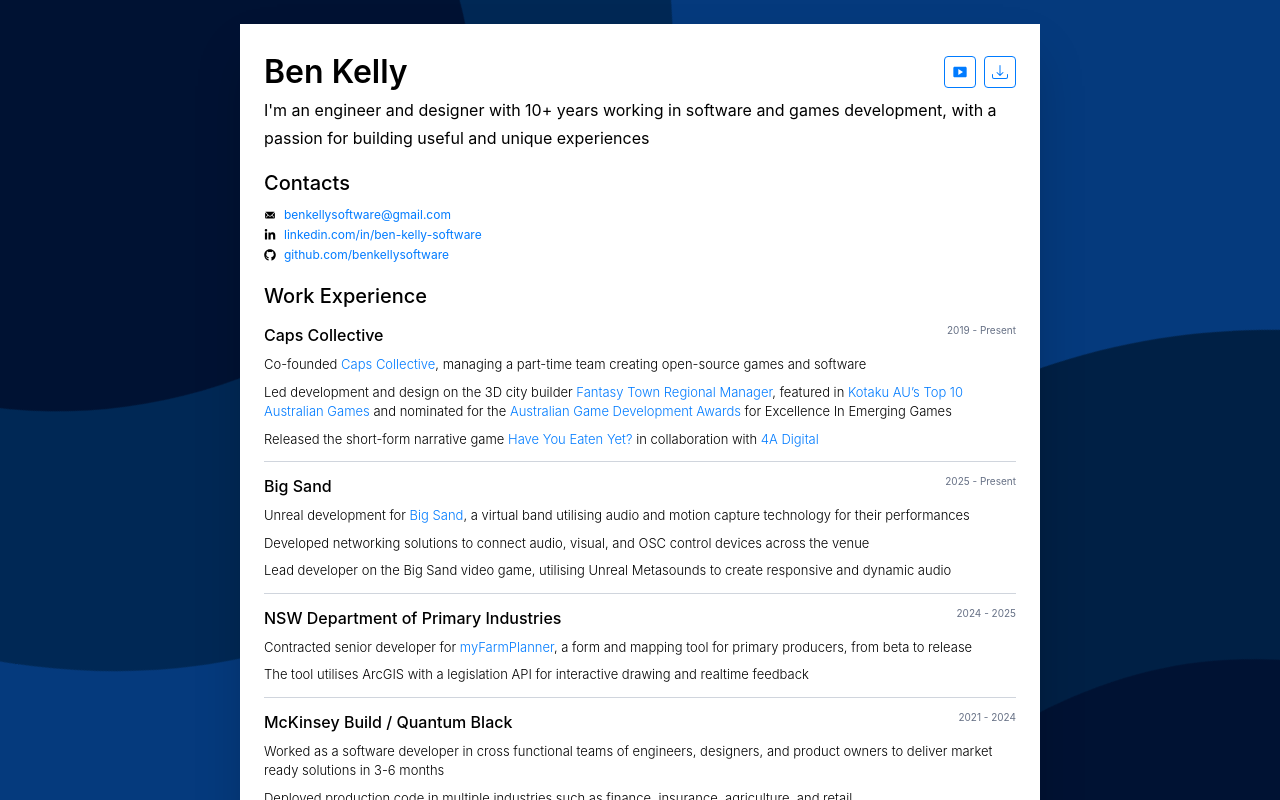
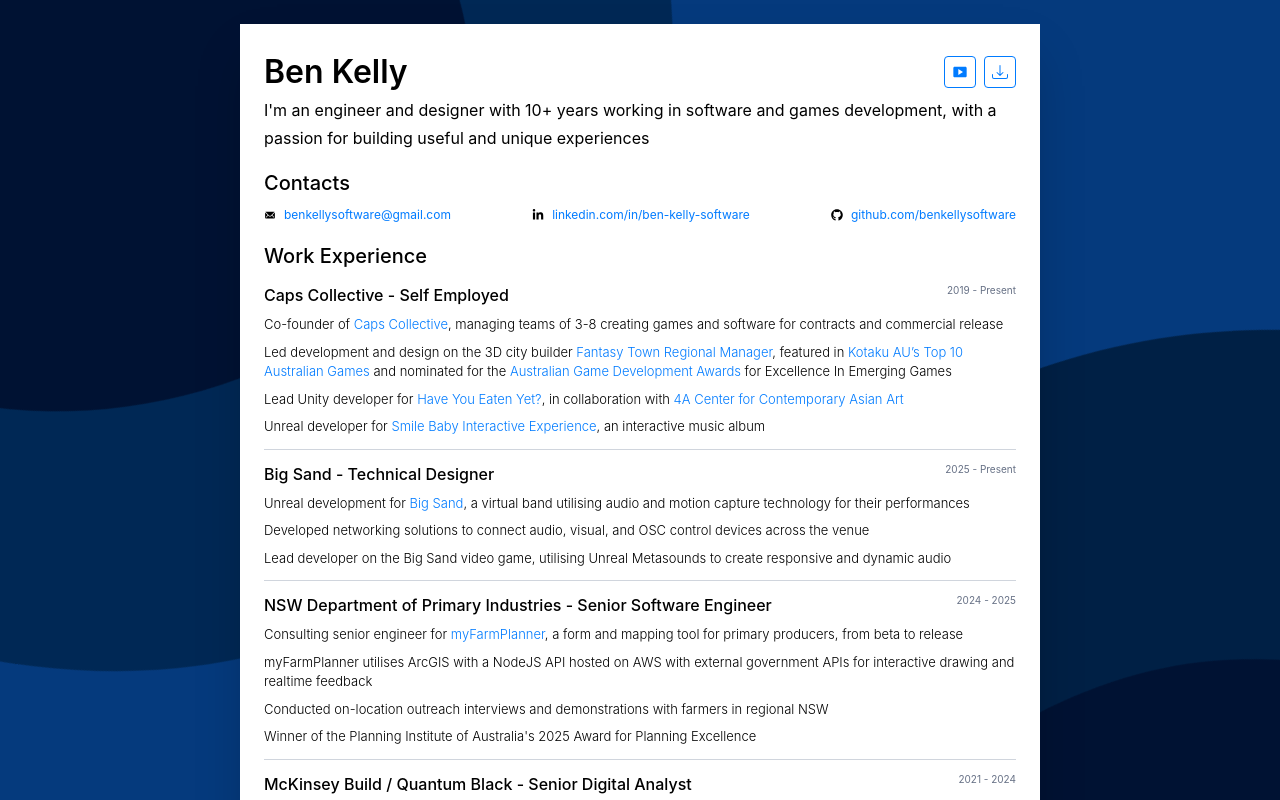
Before and after one commit to BenKellySoftware/benkellysoftware.github.io, a React (Vite) app: page / in a window 1280 px wide. Shown: the top 800 px of the page. Built offline with nearby package versions, Linux system fonts and the light colour scheme.

Commit message:
Software engineer catered resume

```diff
--- a/src/app.tsx
+++ b/src/app.tsx
@@ -1,89 +1,98 @@
+import ResumePDF from "./Ben Kelly - Software Engineer and Games Developer.pdf"
+import { Background } from "./background"
 import {
   AffinityLogo,
   CSharpLogo,
   D3Logo,
-  FigmaIcon, HighchartsLogo,
+  FigmaIcon,
+  HighchartsLogo,
   MiroIcon,
   PowerBiLogo,
   PythonLogo,
-  TypescriptLogo
+  TypescriptLogo,
 } from "./icons"
+import { BiLogoAws } from "react-icons/bi"
+import { BsDownload } from "react-icons/bs"
 import { FaGithub, FaLinkedinIn, FaPhone, FaUnity } from "react-icons/fa6"
 import { IoIosMail } from "react-icons/io"
-import { PiDatabaseFill } from "react-icons/pi"
+import { MdSmartDisplay } from "react-icons/md"
 import { SiArcgis, SiGodotengine, SiJira, SiUnrealengine } from "react-icons/si"
-import { VscAzureDevops } from "react-icons/vsc"
-import { Background } from "./background";
-import ResumePDF from "./Ben Kelly - Software Engineer and Games Developer.pdf"
-import { BsDownload } from "react-icons/bs";
-import { MdSmartDisplay } from "react-icons/md";
+import { VscAzure, VscAzureDevops } from "react-icons/vsc"
 
 function App() {
   const contacts = (
     <div className="contacts text-sm">
       <h2>Contacts</h2>
+      <div className="flex justify-between">
         <div className="gap-sm items-center hidden print:flex">
-        <FaPhone/>
+          <FaPhone />
           <a href="tel:+61450580772">0450 580 772</a>
         </div>
         <div className="flex gap-sm items-center">
-        <IoIosMail/>
+          <IoIosMail />
           <a href={links.email} target="_blank">
             benkellysoftware@gmail.com
           </a>
         </div>
         <div className="flex gap-sm items-center">
-        <FaLinkedinIn/>
-        <a href={links.linkedin} target="_blank">linkedin.com/in/ben-kelly-software</a>
+          <FaLinkedinIn />
+          <a href={links.linkedin} target="_blank">
+            linkedin.com/in/ben-kelly-software
+          </a>
         </div>
         <div className="flex gap-sm items-center">
-        <FaGithub/>
+          <FaGithub />
           <a href={links.github}>github.com/benkellysoftware</a>
+        </div>
       </div>
     </div>
   )
 
-  return <>
-    <Background/>
+  return (
+    <>
+      <Background />
       <div className="w-screen min-h-screen p-md flex flex-col justify-center items-center md:p-lg print:p-0">
         <div className="bg-white z-10 flex flex-col text-primary w-full shadow-2xl print:shadow-none md:aspect-a4 md:w-page print:w-screen">
           <div className="flex-grow">
-          <div className="p-lg">
+            <div className="p-lg print:pb-md">
               <div className="header">
                 <div className="flex justify-between items-center">
                   <h1>Ben Kelly</h1>
-                <div className="flex gap-sm">
+                  <div className="flex gap-sm print:hidden">
                     <a href={links.portfolio} download>
                       <button className="expand-btn portfolio-btn">
                         <span>Video Portfolio</span>
-                      <MdSmartDisplay style={{minWidth: 16, height: 16}} />
+                        <MdSmartDisplay style={{ minWidth: 16, height: 16 }} />
                       </button>
                     </a>
-                  <a href={ResumePDF} download className="print:hidden">
+                    <a href={ResumePDF} download>
                       <button className="expand-btn download-pdf">
                         <span>Download PDF</span>
-                      <BsDownload style={{minWidth: 16, height: 16}} />
+                        <BsDownload style={{ minWidth: 16, height: 16 }} />
                       </button>
                     </a>
                   </div>
                 </div>
                 <div className="text-lg">
-                I'm an engineer and designer with 10+ years working in software and games development, with a passion for building useful and unique experiences
+                  I'm an engineer and designer with 10+ years working in software and games development, with a passion
+                  for building useful and unique experiences
                 </div>
               </div>
-            <br/>
+              <br />
               {contacts}
               <div className="work-experience mt-md">
                 <h2>Work Experience</h2>
                 <div className="flex justify-between flex-wrap">
-                <h3>Caps Collective</h3>
+                  <h3>Caps Collective - Self Employed</h3>
                   <span className="text-tertiary">2019 - Present</span>
                 </div>
                 <ul>
                   <li>
-                  {"Co-founded "}
-                  <a href={links.capsCollective} target="_blank">Caps Collective</a>
-                  {", managing a part-time team creating open-source games and software"}
+                    {"Co-founder of "}
+                    <a href={links.capsCollective} target="_blank">
+                      Caps Collective
+                    </a>
+                    {", managing teams of 3-8 creating games and software for contracts and commercial release"}
                   </li>
                   <li>
                     {"Led development and design on the 3D city builder "}
@@ -101,81 +110,97 @@
                     {" for Excellence In Emerging Games"}
                   </li>
                   <li>
-                  {"Released the short-form narrative game "}
+                    {"Lead Unity developer for "}
                     <a href={links.hyet} target="_blank">
                       Have You Eaten Yet?
                     </a>
-                  {" in collaboration with "}
+                    {", in collaboration with "}
                     <a href={links.hyetDigital} target="_blank">
-                    4A Digital
+                      4A Center for Contemporary Asian Art
                     </a>
                   </li>
+                  <li>
+                    {"Unreal developer for "}
+                    <a href={links.smileBaby} target="_blank">
+                      Smile Baby Interactive Experience
+                    </a>
+                    {", an interactive music album"}
+                  </li>
                 </ul>
-              <hr/>
+                <hr />
                 <div className="flex justify-between flex-wrap">
-                <h3>Big Sand</h3>
+                  <h3>Big Sand - Technical Designer</h3>
                   <span className="text-tertiary">2025 - Present</span>
                 </div>
                 <ul>
                   <li>
                     {"Unreal development for "}
-                  <a href={links.bigSand} target="_blank">Big Sand</a>
+                    <a href={links.bigSand} target="_blank">
+                      Big Sand
+                    </a>
                     {", a virtual band utilising audio and motion capture technology for their performances"}
                   </li>
                   <li>
-                  {"Developed networking solutions to connect audio, visual, and OSC control devices across the venue"}
+                    {
+                      "Developed networking solutions to connect audio, visual, and OSC control devices across the venue"
+                    }
                   </li>
                   <li>
-                  {"Lead developer on the Big Sand video game, utilising Unreal Metasounds to create responsive and dynamic audio"}
+                    {
+                      "Lead developer on the Big Sand video game, utilising Unreal Metasounds to create responsive and dynamic audio"
+                    }
                   </li>
                 </ul>
-              <hr/>
+                <hr />
                 <div className="flex justify-between flex-wrap">
-                <h3>NSW Department of Primary Industries</h3>
+                  <h3>NSW Department of Primary Industries - Senior Software Engineer</h3>
                   <span className="text-tertiary">2024 - 2025</span>
                 </div>
                 <ul>
                   <li>
-                  {"Contracted senior developer for "}
+                    {"Consulting senior engineer for "}
                     <a href={links.myFarmPlanner} target="_blank">
                       myFarmPlanner
                     </a>
                     {", a form and mapping tool for primary producers, from beta to release"}
                   </li>
-                <li>The tool utilises ArcGIS with a legislation API for interactive drawing and realtime feedback</li>
+                  <li>
+                    myFarmPlanner utilises ArcGIS with a NodeJS API hosted on AWS with external government APIs for
+                    interactive drawing and realtime feedback
+                  </li>
+                  <li>Conducted on-location outreach interviews and demonstrations with farmers in regional NSW</li>
+                  <li>Winner of the Planning Institute of Australia's 2025 Award for Planning Excellence</li>
                 </ul>
-              <hr/>
+                <hr />
                 <div className="flex justify-between flex-wrap">
-                <h3>McKinsey Build / Quantum Black</h3>
+                  <h3>McKinsey Build / Quantum Black - Senior Digital Analyst</h3>
                   <span className="text-tertiary">2021 - 2024</span>
                 </div>
                 <ul>
                   <li>
-                  Worked as a software developer in cross functional teams of engineers, designers, and product owners to
-                  deliver market ready solutions in 3-6 months
+                    Worked as a software developer in cross functional teams of engineers, designers, and product owners
                   </li>
                   <li>
-                  Deployed production code in multiple industries such as finance, insurance, agriculture, and retail
+                    Deployed production code in multiple industries such as finance, agriculture, and retail in projects
+                    ranging from 2-8 months
                   </li>
                   <li>
-                  Led development and client implementation of the React component library for the Quantum Black Design
-                  System
+                    Led development and client implementation of the React component library for the Quantum Black
+                    Design System
                   </li>
                 </ul>
-              <hr/>
+                <hr />
                 <div className="flex justify-between flex-wrap">
-              <h3>Hypothesis</h3>
+                  <h3>Hypothesis - Software Engineer</h3>
                   <span className="text-tertiary">2020 - 2021</span>
                 </div>
                 <ul>
-                <li>Built web form and mapping tool to simplify the property development process for farmers by codifying
-                  government legislation
-                </li>
+                  <li>Developed the beta release of myFarmPlannner for the NSW Department of Primary Industries</li>
                   <li>Developed team agility analytics data capture and visualisation tools with Highcharts and D3</li>
                 </ul>
-              <hr/>
+                <hr />
                 <div className="flex justify-between flex-wrap">
-                <h3>Impulse Screen Media</h3>
+                  <h3>Impulse Screen Media - Software Engineer</h3>
                   <span className="text-tertiary">2016 - 2018</span>
                 </div>
                 <ul>
@@ -187,109 +212,107 @@
                   <li>On-site installation and configuration of servers for remote control</li>
                 </ul>
               </div>
-            <div className="page-break"/>
+              <div className="page-break" />
               <div className="education mt-md">
                 <h2>Education</h2>
                 <div className="flex justify-between flex-wrap">
-                <h3>Bachelor of Software Engineering</h3>
+                  <h3>Bachelor of Software Engineering - University of Technology Sydney</h3>
                   <span className="text-tertiary">2016 - 2021</span>
                 </div>
                 <ul>
-                <li>Graduated with first class honours from the University of Technology Sydney</li>
-                <li>Thesis on agile project management in user experience led projects</li>
+                  <li>
+                    Bachelor of Engineering in Information and Communications Technology (Software), Diploma in
+                    Professional Engineering Practice with First Class Honours
+                  </li>
                   <li>President of the UTS Programmers Society 2019-2020</li>
-                <li>Head of Publications for the UTS Engineering Society 2018</li>
+                  {/*<li>Head of Publications for the UTS Engineering Society 2018</li>*/}
+                  <li>UTS Dean's List 2020 & 2021 for outstanding student performance</li>
                   <li>WiseTech Global Senior Programming Prize 2018 for C Fundamentals</li>
                 </ul>
               </div>
             </div>
-          <div className="sidebar text-white p-lg">
+            <div className="sidebar text-white p-lg print:pt-0">
               <div className="skills md:mt-sm print:mt-sm">
                 <h2 className="mb-sm">Skills</h2>
-              <h3>Game Engines</h3>
+                <h3>Full Stack Engineering</h3>
                 <ul>
-                <li>Design and development of games, live production, and logistics software across multiple engines</li>
+                  <li>
+                    End to end development of solutions such as web apps, APIs, and internal tools. Usage of a wide
+                    variety of frameworks including React, Node, .NET, FastAPI etc.
+                  </li>
+                  <li>Production cloud deployment with AWS and Azure, utilising Docker and CI/CD pipelines</li>
+                </ul>
+                <div className="skills-icons grid grid-cols-5 justify-center gap-md mt-md text-xs">
+                  <div className="flex flex-col items-center">
+                    <TypescriptLogo className="h-lg" />
+                    <span>Typescript</span>
+                  </div>
+                  <div className="flex flex-col items-center">
+                    <CSharpLogo className="h-lg" />
+                    <span>C#</span>
+                  </div>
+                  <div className="flex flex-col items-center">
+                    <PythonLogo className="h-lg" />
+                    <span className="text-center">Python</span>
+                  </div>
+                  <div className="flex flex-col items-center">
+                    <BiLogoAws className="w-lg h-lg" />
+                    <span className="text-center">AWS</span>
+                  </div>
+                  <div className="flex flex-col items-center">
+                    <VscAzure className="w-lg h-lg" />
+                    <span className="text-center">Azure</span>
+                  </div>
+                </div>
+                <hr />
+                <h3>Experience Design</h3>
+                <ul>
+                  <li>
+                    Creation of user interfaces for games and web, with a focus on accessibility and responsiveness
+                  </li>
+                  <li>
+                    Development and usage of design systems, with branding and marketing alignment of white-labeled
+                    products
+                  </li>
+                  <li>
+                    Design discovery processes such as persona creation, customer research, and user story mapping
+                  </li>
                 </ul>
                 <div className="skills-icons grid grid-cols-3 justify-center gap-md mt-md text-xs">
                   <div className="flex flex-col items-center">
-                  <SiUnrealengine className="h-lg w-lg"/>
-                  <span>Unreal</span>
-                </div>
-                <div className="flex flex-col items-center">
-                  <FaUnity className="h-lg w-lg"/>
-                  <span>Unity</span>
-                </div>
-                <div className="flex flex-col items-center">
-                  <SiGodotengine className="h-lg w-lg" fill="rgb(88,138,187)"/>
-                  <span className="text-center">Godot</span>
-                </div>
-              </div>
-              <hr/>
-              <h3>Experience Design</h3>
-              <ul>
-                <li>Creation of user interfaces for games and web, with a focus on accessibility and responsiveness</li>
-                <li>Development and usage of design systems, with branding and marketing alignment of white-labeled products</li>
-                <li>Design discovery processes such as persona creation, customer research, and user story mapping</li>
-              </ul>
-              <div className="skills-icons grid grid-cols-3 justify-center gap-md mt-md text-xs">
-                <div className="flex flex-col items-center">
-                  <FigmaIcon className="h-lg"/>
+                    <FigmaIcon className="h-lg" />
                     <span>Figma</span>
                   </div>
                   <div className="flex flex-col items-center">
-                  <MiroIcon className="h-lg"/>
+                    <MiroIcon className="h-lg" />
                     <span>Miro</span>
                   </div>
                   <div className="flex flex-col items-center">
-                  <AffinityLogo className="h-lg"/>
+                    <AffinityLogo className="h-lg" />
                     <span className="text-center">Affinity Design</span>
                   </div>
                 </div>
-              <hr/>
+                <hr />
                 <h3>Agile Project Management</h3>
                 <ul>
                   <li>Facilitation of agile ceremonies such as retros, backlog refinement, and stand-ups</li>
                   <li>Administration and configuration of project management tools</li>
                   <div className="skills-icons grid grid-cols-3 justify-center gap-md mt-md text-xs">
                     <div className="flex flex-col items-center">
-                    <SiJira className="h-lg w-lg" fill="#0082FF"/>
+                      <SiJira className="h-lg w-lg" fill="#0082FF" />
                       <span>Jira</span>
                     </div>
                     <div className="flex flex-col items-center">
-                    <VscAzureDevops className="h-lg w-lg" fill="#008AD7"/>
+                      <VscAzureDevops className="h-lg w-lg" fill="#008AD7" />
                       <span>Azure DevOps</span>
                     </div>
                     <div className="flex flex-col items-center">
-                    <FaGithub className="h-lg w-lg"/>
+                      <FaGithub className="h-lg w-lg" />
                       <span className="text-center">Github</span>
                     </div>
                   </div>
                 </ul>
-              <hr/>
-              <h3>Full Stack Engineering</h3>
-              <ul>
-                <li>End to end development of solutions such as web apps, APIs, and internal tooling</li>
-                <li>Production cloud deployment with AWS and Azure</li>
-              </ul>
-              <div className="skills-icons grid grid-cols-4 justify-center gap-md mt-md text-xs">
-                <div className="flex flex-col items-center">
-                  <TypescriptLogo className="h-lg"/>
-                  <span>Typescript</span>
-                </div>
-                <div className="flex flex-col items-center">
-                  <CSharpLogo className="h-lg"/>
-                  <span>C#</span>
-                </div>
-                <div className="flex flex-col items-center">
-                  <PythonLogo className="h-lg"/>
-                  <span className="text-center">Python</span>
-                </div>
-                <div className="flex flex-col items-center">
-                  <PiDatabaseFill className="w-lg h-lg"/>
-                  <span className="text-center">Databases</span>
-                </div>
-              </div>
-              <hr/>
+                <hr />
                 <h3>Analytics and Data Visualisation</h3>
                 <ul>
                   <li>Creation of data analytics dashboards for internal and external use</li>
@@ -297,20 +320,41 @@
                 </ul>
                 <div className="skills-icons grid grid-cols-4 justify-center gap-md mt-md text-xs">
                   <div className="flex flex-col items-center">
-                  <PowerBiLogo className="h-lg"/>
+                    <PowerBiLogo className="h-lg" />
                     <span>PowerBI</span>
                   </div>
                   <div className="flex flex-col items-center">
-                  <D3Logo className="h-lg"/>
+                    <D3Logo className="h-lg" />
                     <span>D3</span>
                   </div>
                   <div className="flex flex-col items-center">
-                  <HighchartsLogo className="h-lg"/>
+                    <HighchartsLogo className="h-lg" />
                     <span className="text-center">Highcharts</span>
                   </div>
                   <div className="flex flex-col items-center">
-                  <SiArcgis className="h-lg w-lg" fill="rgb(75,130,230)"/>
+                    <SiArcgis className="h-lg w-lg" fill="rgb(75,130,230)" />
                     <span className="text-center">ArcGIS</span>
+                  </div>
+                </div>
+                <hr />
+                <h3>Game Engines and Realtime 3D Rendering</h3>
+                <ul>
+                  <li>
+                    Design and development of games, live production, and logistics software across multiple engines
+                  </li>
+                </ul>
+                <div className="skills-icons grid grid-cols-3 justify-center gap-md mt-md text-xs">
+                  <div className="flex flex-col items-center">
+                    <SiUnrealengine className="h-lg w-lg" />
+                    <span>Unreal</span>
+                  </div>
+                  <div className="flex flex-col items-center">
+                    <FaUnity className="h-lg w-lg" />
+                    <span>Unity</span>
+                  </div>
+                  <div className="flex flex-col items-center">
+                    <SiGodotengine className="h-lg w-lg" fill="rgb(88,138,187)" />
+                    <span className="text-center">Godot</span>
                   </div>
                 </div>
               </div>
@@ -319,6 +363,7 @@
         </div>
       </div>
     </>
+  )
 }
 
 const links = {
@@ -333,7 +378,9 @@
   hyet: "https://capscollective.itch.io/have-you-eaten-yet",
   hyetDigital: "https://4a.com.au/digital/",
   bigSand: "https://bigSand.band",
-  myFarmPlanner: "https://www.nsw.gov.au/ministerial-releases/new-planning-tool-to-fast-track-da-process-when-building-key-on-farm-infrastructure"
+  myFarmPlanner:
+    "https://www.nsw.gov.au/ministerial-releases/new-planning-tool-to-fast-track-da-process-when-building-key-on-farm-infrastructure",
+  smileBaby: "https://www.youtube.com/watch?v=UTTprfppg_w",
 }
 
 export default App
```
Also changed, not shown: src/background.tsx (+21 -9 lines), src/icons.tsx (+55 -14 lines), src/index.css (+23 -13 lines). Lines whose indentation alone changed are shown as unchanged.
